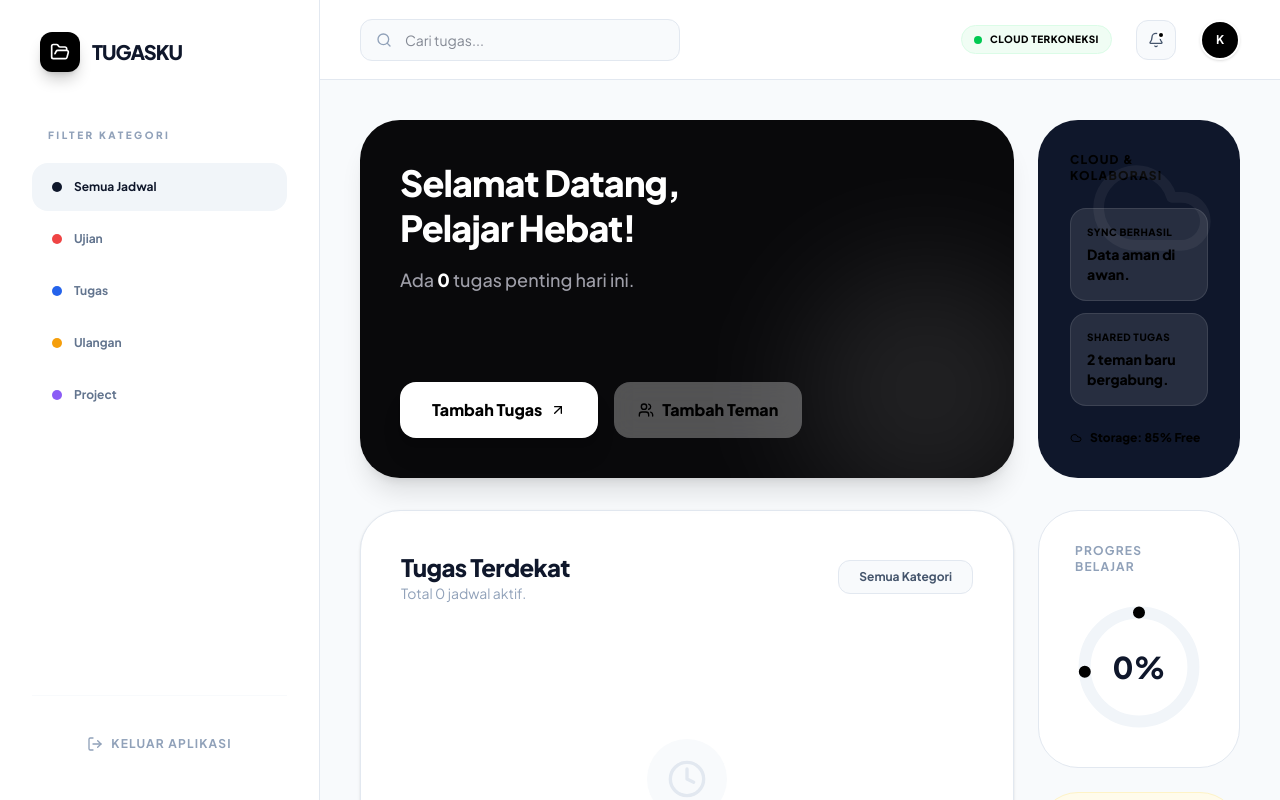
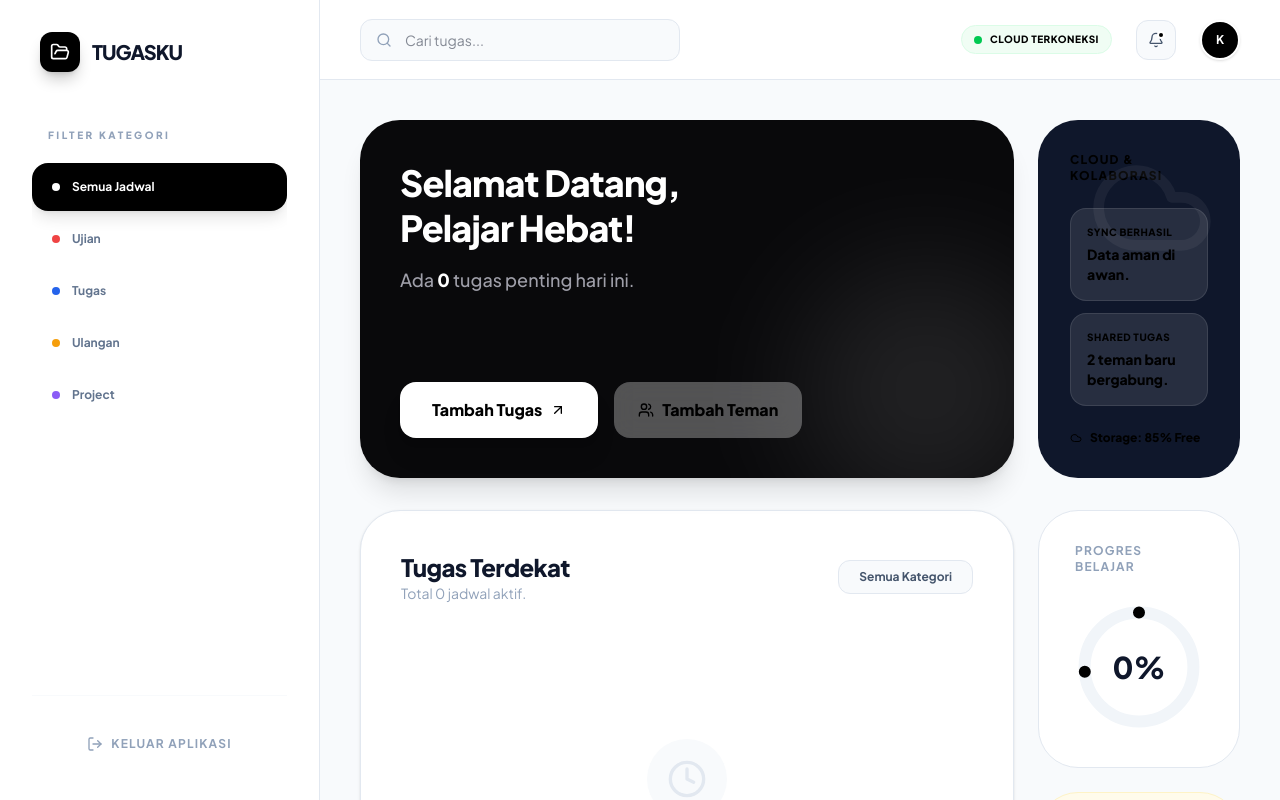
Before and after one commit to karanarantha-hue/Aplikasi-pengingat-jadwal-klmp-3, a React (Vite) app: page / in a window 1280 px wide. Both pictures are taken after a click on the button "Mulai Input Jadwal". Shown: the top 800 px of the page. Built offline with nearby package versions, Linux system fonts and the light colour scheme.

Commit message:
feat(UI): Enhance sidebar and dashboard category filtering
Update sidebar and dashboard to visually highlight selected categories. The sidebar now uses category-specific background colors for active filters, and the dashboard title dynamically reflects the selected category for improved clarity.

```diff
--- a/src/components/Dashboard.tsx
+++ b/src/components/Dashboard.tsx
@@ -212,7 +212,9 @@ export default function Dashboard() {
               <section className="bg-white rounded-[2.5rem] border border-slate-200 p-6 lg:p-10 shadow-sm">
                 <div className="flex flex-col sm:flex-row justify-between items-start sm:items-center gap-4 mb-10">
                   <div>
-                    <h2 className="text-xl lg:text-2xl font-extrabold tracking-tight">Tugas Terdekat</h2>
+                    <h2 className="text-xl lg:text-2xl font-extrabold tracking-tight">
+                      {selectedCategory === 'All' ? 'Tugas Terdekat' : `Daftar ${selectedCategory}`}
+                    </h2>
                     <p className="text-sm text-slate-400">Total {filteredTasks.length} jadwal aktif.</p>
                   </div>
                   <div className="flex gap-2 w-full sm:w-auto">
--- a/src/components/Sidebar.tsx
+++ b/src/components/Sidebar.tsx
@@ -61,24 +61,31 @@ export default function Sidebar({
           onClick={() => onCategoryChange('All')}
           className={cn(
             "w-full flex items-center gap-3 px-5 py-4 rounded-2xl transition-all text-xs font-bold",
-            selectedCategory === 'All' ? "text-slate-900 bg-slate-100" : "text-slate-500 hover:text-slate-900 hover:bg-slate-50"
+            selectedCategory === 'All'
+              ? "text-white bg-black shadow-lg shadow-black/10"
+              : "text-slate-500 hover:text-slate-900 hover:bg-slate-50"
           )}
         >
-          <div className="w-2.5 h-2.5 rounded-full bg-slate-900" />
+          <div className={cn("w-2 h-2 rounded-full", selectedCategory === 'All' ? "bg-white" : "bg-black")} />
           <span>Semua Jadwal</span>
         </button>
         {categories.map((cat) => {
           const config = CATEGORY_CONFIG[cat];
+          const isActive = selectedCategory === cat;
           return (
             <button
               key={cat}
               onClick={() => onCategoryChange(cat)}
               className={cn(
                 "w-full flex items-center gap-3 px-5 py-4 rounded-2xl transition-all text-xs font-bold",
-                selectedCategory === cat ? "text-slate-900 bg-slate-100" : "text-slate-500 hover:text-slate-900 hover:bg-slate-50"
+                isActive
+                  ? "text-white shadow-lg"
+                  : "text-slate-500 hover:text-slate-900 hover:bg-slate-50"
               )}
+              style={isActive ? { backgroundColor: config.color, shadowColor: `${config.color}20` } : {}}
             >
-              <div className="w-2.5 h-2.5 rounded-full" style={{ backgroundColor: config.color }} />
+              <div className={cn("w-2 h-2 rounded-full bg-white", !isActive && "opacity-100")}
+                   style={!isActive ? { backgroundColor: config.color } : {}} />
               <span>{cat}</span>
             </button>
           );
```
